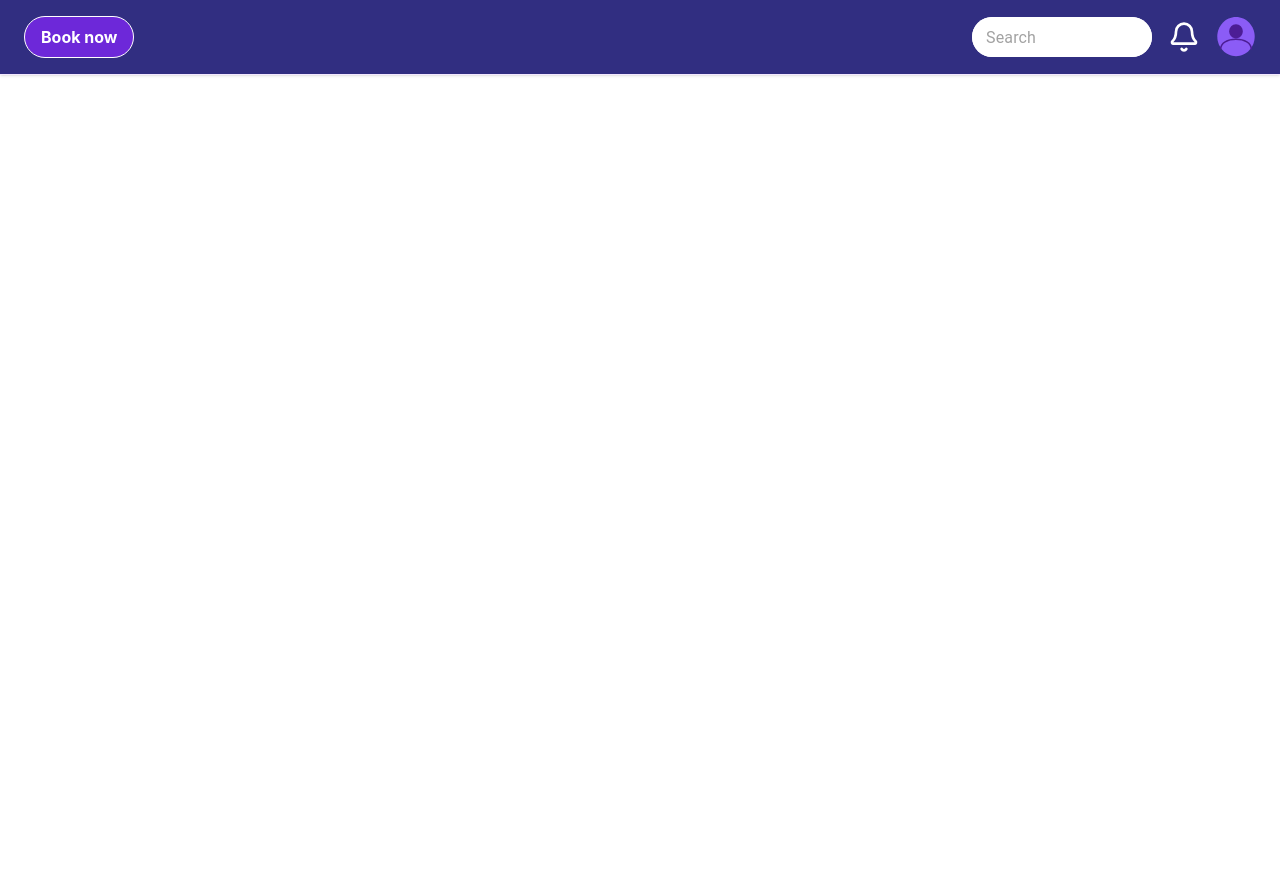
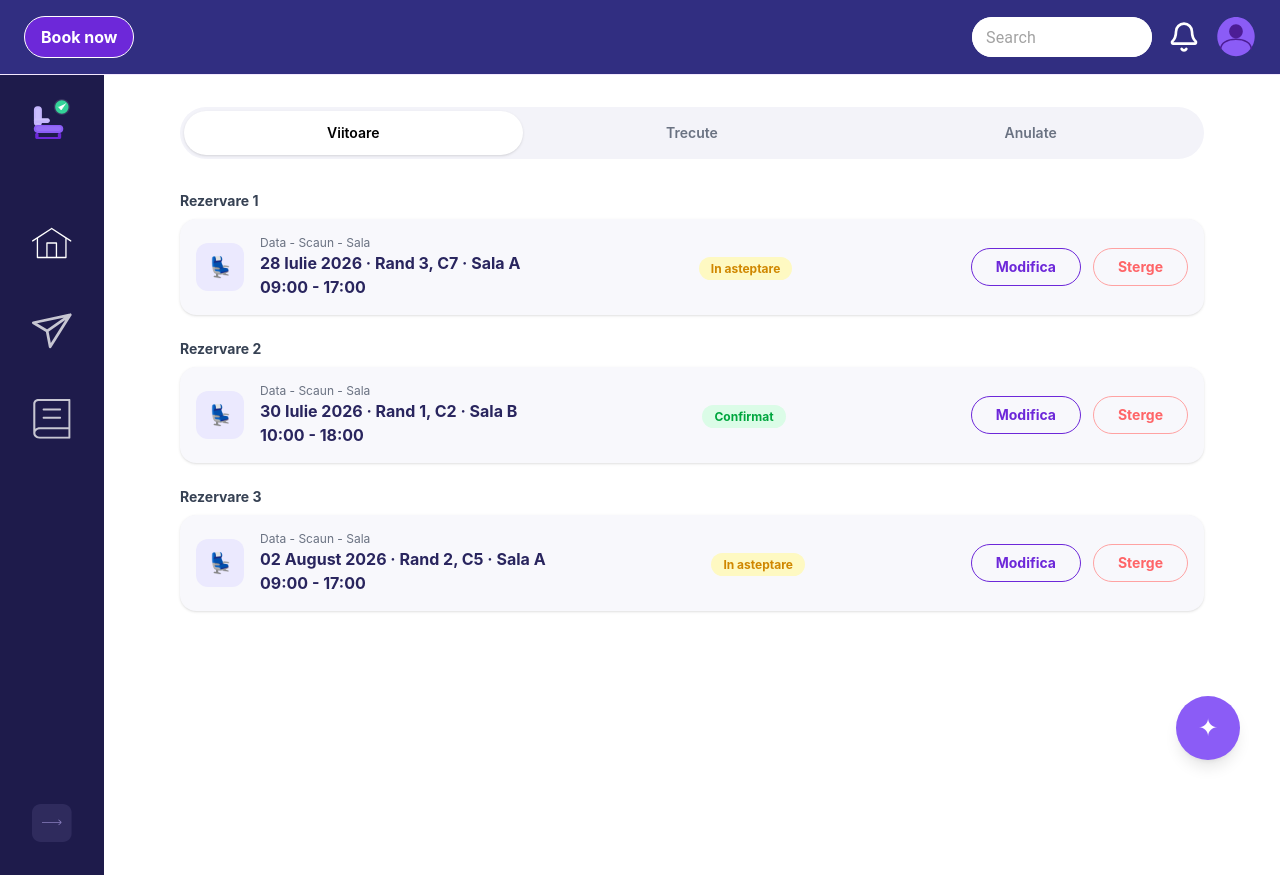
Before and after one commit to Edward11-boop/ITSSProject2026, a React (Vite) app: page /history in a window 1280 px wide. Before the commit this address had no page. Before the commit the page ends 800 px from the top, so only its background shows below. Built offline with nearby package versions, Linux system fonts and the light colour scheme.

Commit message:
Am adaugat modalul de confirmare pentru stergere si am reparat opacitatea fundalului in pagina History

```diff
--- a/src/App.jsx
+++ b/src/App.jsx
@@ -13,6 +13,7 @@ import ForgotPassword from "./pages/ForgotPassword";
 import Register from "./pages/Register";
 import Home from "./pages/Home";
 import Dashboard from "./pages/Dashboard";
+import History from './pages/History';
 
 import Topbar from "./components/Topbar";
 import Sidebar from "./components/Sidebar";
@@ -92,6 +93,10 @@ const AppContent = () => {
               path="/dashboard"
               element={<Dashboard />}
             />
+            <Route
+              path="/history"
+              element={<History />}
+            />
           </Routes>
         </main>
       </div>
--- /dev/null
+++ b/src/pages/History.jsx
@@ -0,0 +1,156 @@
+import React, { useState } from 'react';
+import Sidebar from '../components/Sidebar';
+
+const History = () => {
+    const [activeTab, setActiveTab] = useState('Viitoare');
+
+
+    const [isModalOpen, setIsModalOpen] = useState(false);
+    const [bookingToDelete, setBookingToDelete] = useState(null);
+
+    const [bookings, setBookings] = useState([
+        { id: 1, title: 'Rezervare 1', date: '28 Iulie 2026', seat: 'Rand 3, C7', room: 'Sala A', time: '09:00 - 17:00', status: 'In asteptare', tab: 'Viitoare' },
+        { id: 2, title: 'Rezervare 2', date: '30 Iulie 2026', seat: 'Rand 1, C2', room: 'Sala B', time: '10:00 - 18:00', status: 'Confirmat', tab: 'Viitoare' },
+        { id: 3, title: 'Rezervare 3', date: '02 August 2026', seat: 'Rand 2, C5', room: 'Sala A', time: '09:00 - 17:00', status: 'In asteptare', tab: 'Viitoare' },
+        { id: 4, title: 'Rezervare 4 (Finalizata)', date: '15 Iulie 2026', seat: 'Rand 2, C1', room: 'Sala B', time: '09:00 - 17:00', status: 'Finalizat', tab: 'Trecute' },
+        { id: 5, title: 'Rezervare 5 (Anulata)', date: '20 Iulie 2026', seat: 'Rand 4, C12', room: 'Sala C', time: '10:00 - 14:00', status: 'Anulat', tab: 'Anulate' }
+    ]);
+
+
+    const handleDeleteClick = (id) => {
+        setBookingToDelete(id);
+        setIsModalOpen(true);
+    };
+
+
+    const confirmDelete = () => {
+        setBookings(bookings.filter(booking => booking.id !== bookingToDelete));
+        setIsModalOpen(false);
+        setBookingToDelete(null);
+    };
+
+
+    const cancelDelete = () => {
+        setIsModalOpen(false);
+        setBookingToDelete(null);
+    };
+
+    const displayedBookings = bookings.filter(booking => booking.tab === activeTab);
+
+    return (
+        <div className="flex min-h-[calc(100vh-64px)] bg-white relative">
+
+            <Sidebar />
+
+            <div className="relative flex-1 p-8">
+                <div className="mx-auto max-w-5xl">
+
+                    <div className="mb-8 flex w-full rounded-full bg-[#F3F3F9] p-1">
+                        {['Viitoare', 'Trecute', 'Anulate'].map((tab) => (
+                            <button
+                                key={tab}
+                                onClick={() => setActiveTab(tab)}
+                                className={`flex-1 rounded-full py-3 text-sm font-semibold transition-all ${activeTab === tab ? 'bg-white text-black shadow-sm' : 'text-gray-500 hover:text-gray-700'
+                                    }`}
+                            >
+                                {tab}
+                            </button>
+                        ))}
+                    </div>
+
+                    <div className="flex flex-col gap-6">
+                        {displayedBookings.length === 0 ? (
+                            <p className="mt-10 text-center text-gray-400">Nu exista rezervari in aceasta categorie.</p>
+                        ) : (
+                            displayedBookings.map((booking) => (
+                                <div key={booking.id}>
+                                    <h4 className="mb-2 text-sm font-bold text-gray-700">{booking.title}</h4>
+                                    <div className="flex items-center justify-between rounded-2xl bg-[#F8F8FC] p-4 shadow-sm">
+
+                                        <div className="flex items-center gap-4">
+                                            <div className="flex h-12 w-12 items-center justify-center rounded-xl bg-[#EBE9FE]">
+                                                <span className="text-xl">💺</span>
+                                            </div>
+                                            <div>
+                                                <p className="text-xs text-gray-500">Data - Scaun - Sala</p>
+                                                <p className="font-bold text-[#29255E]">{booking.date} · {booking.seat} · {booking.room}</p>
+                                                <p className="font-bold text-[#29255E]">{booking.time}</p>
+                                            </div>
+                                        </div>
+
+                                        <div>
+                                            <span className={`rounded-full px-3 py-1 text-xs font-bold ${booking.status === 'Confirmat' ? 'bg-green-100 text-green-600' :
+                                                booking.status === 'Anulat' ? 'bg-red-100 text-red-600' :
+                                                    booking.status === 'Finalizat' ? 'bg-gray-200 text-gray-600' :
+                                                        'bg-yellow-100 text-yellow-600'
+                                                }`}>
+                                                {booking.status}
+                                            </span>
+                                        </div>
+
+                                        <div className="flex gap-3">
+                                            <button className="rounded-full border border-[#6D28D9] px-6 py-2 text-sm font-bold text-[#6D28D9] transition hover:bg-purple-50">
+                                                Modifica
+                                            </button>
+                                            <button
+                                                onClick={() => handleDeleteClick(booking.id)}
+                                                className="rounded-full border border-red-300 px-6 py-2 text-sm font-bold text-red-400 transition hover:bg-red-50"
+                                            >
+                                                Sterge
+                                            </button>
+                                        </div>
+
+                                    </div>
+                                </div>
+                            ))
+                        )}
+                    </div>
+                </div>
+
+                <button className="fixed bottom-10 right-10 flex h-16 w-16 items-center justify-center rounded-full bg-[#8B5CF6] text-2xl text-white shadow-lg transition-transform hover:scale-105 hover:bg-[#7C3AED]">
+                    ✦
+                </button>
+            </div>
+
+            {/* Aici este fundalul întunecat și POP-UP-UL de confirmare */}
+            {isModalOpen && (
+                <div className="fixed inset-0 z-50 flex items-center justify-center bg-[#29255E]/50 backdrop-blur-sm">
+                    <div className="w-[400px] rounded-3xl bg-white p-8 text-center shadow-xl">
+
+                        {/* Iconița de Warning */}
+                        <div className="mx-auto mb-4 flex h-16 w-16 items-center justify-center rounded-full bg-red-100 text-red-400">
+                            <svg xmlns="http://www.w3.org/2000/svg" fill="none" viewBox="0 0 24 24" strokeWidth={2} stroke="currentColor" className="h-8 w-8">
+                                <path strokeLinecap="round" strokeLinejoin="round" d="M12 9v2m0 4h.01m-6.938 4h13.856c1.54 0 2.502-1.667 1.732-3L13.732 4c-.77-1.333-2.694-1.333-3.464 0L3.34 16c-.77 1.333.192 3 1.732 3z" />
+                            </svg>
+                        </div>
+
+                        <h3 className="mb-2 text-2xl font-bold text-[#29255E]">Esti sigur?</h3>
+                        <p className="mb-8 text-sm text-gray-500">
+                            Aceasta actiune va sterge definitiv rezervarea selectata.
+                        </p>
+
+                        {/* Butoanele de acțiune */}
+                        <div className="flex gap-4">
+                            <button
+                                onClick={confirmDelete}
+                                className="flex-1 rounded-full bg-[#FF6B6B] py-3 text-sm font-bold text-white transition hover:bg-red-500 shadow-sm"
+                            >
+                                Da, sterge
+                            </button>
+                            <button
+                                onClick={cancelDelete}
+                                className="flex-1 rounded-full border-2 border-[#6D28D9] py-3 text-sm font-bold text-[#6D28D9] transition hover:bg-purple-50"
+                            >
+                                Anuleaza
+                            </button>
+                        </div>
+
+                    </div>
+                </div>
+            )}
+
+        </div>
+    );
+};
+
+export default History;
```
Also changed, not shown: 1 other file (tests, documents, lock files or other folders).
